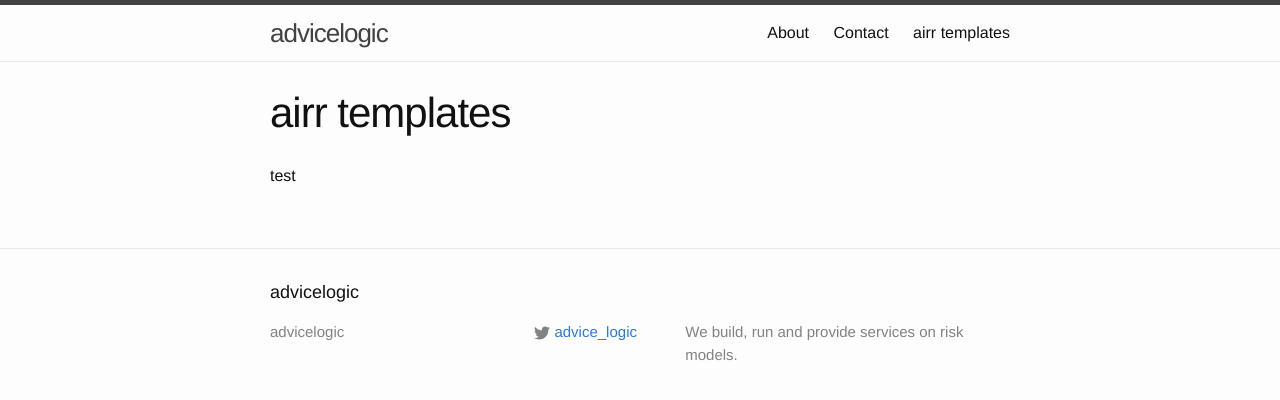
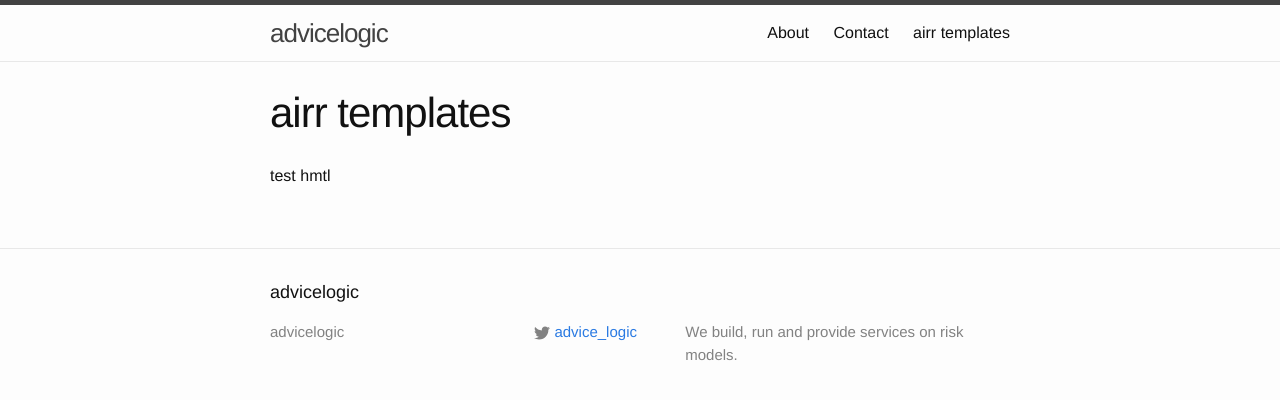
Before and after one commit to advicelogic/advicelogic.github.io, a Jekyll site: the page built from templates.html, in a window 1280 px wide. Shown: the top 400 px of the page. Built offline with Jekyll 4.4.1, drawn with Linux system fonts in a browser that asks for light colours; Markdown is read by kramdown in place of the engine named in the settings.

Commit message:
test html page

```diff
--- a/templates.md
+++ b/templates.html
@@ -4,4 +4,5 @@ title: airr templates
 permalink: /airr-templates/
 ---
 
-test
+<div id="my-github-projects"/>
+test hmtl
```
